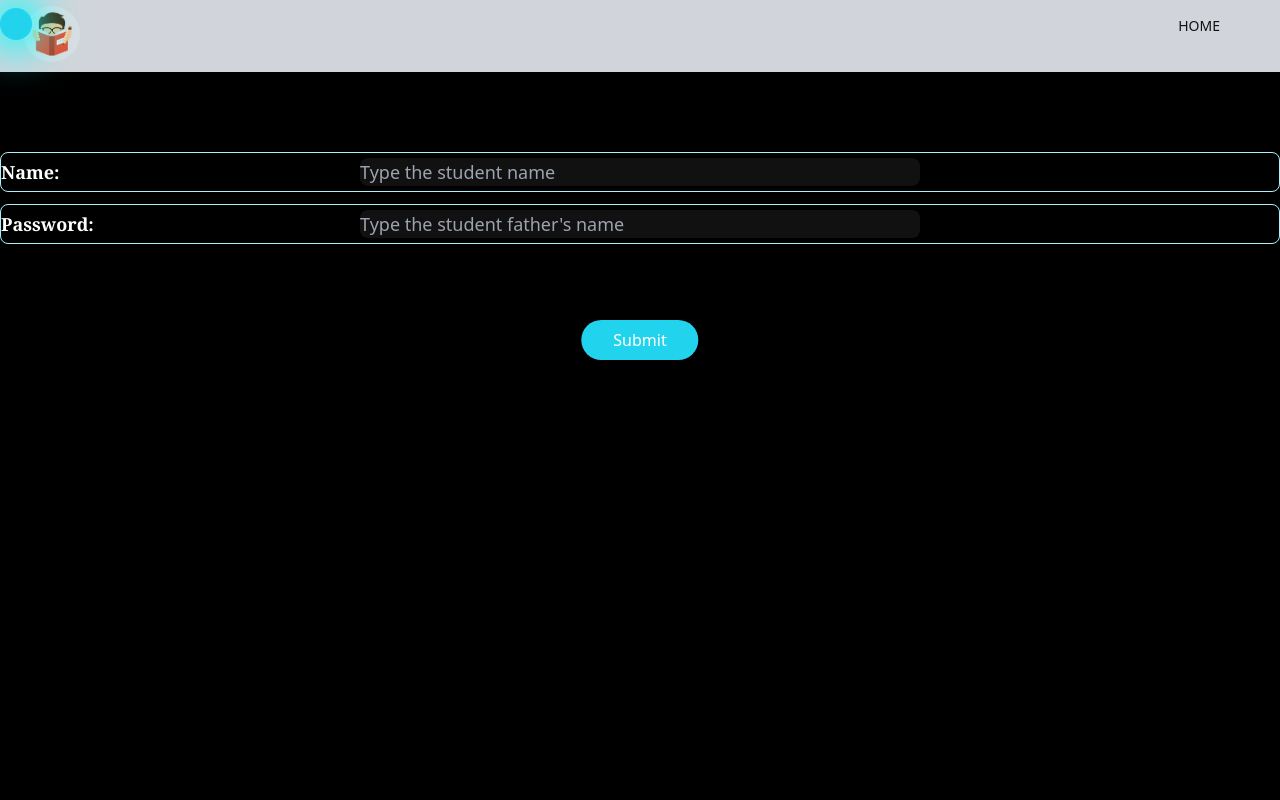
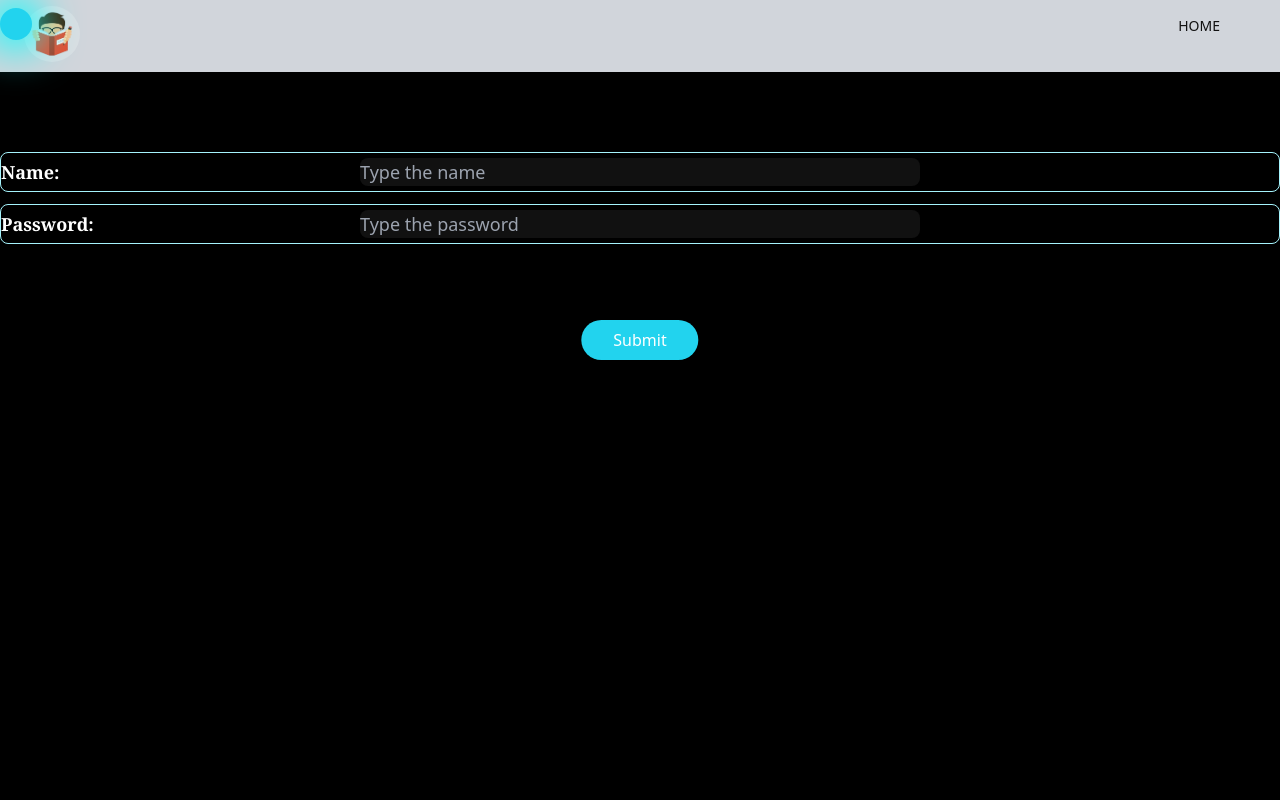
Before and after one commit to PRADHAN-PATSHALA/patshala_5, a Next.js app: page /login in a window 1280 px wide. Shown: the top 800 px of the page. Built offline with nearby package versions, Linux system fonts and the light colour scheme.

Commit message:
all done

```diff
--- a/app/login/page.js
+++ b/app/login/page.js
@@ -25,8 +25,8 @@ const login = () => {
   return (
     <>
       <form onSubmit={handler} className="min-h-screen w-full bg-black">
-      <label className="relative text-white border-cyan-200 border-solid border-[.5px] mb-3 rounded-lg h-10 w-full items-center top-[10vh] flex text-lg font-serif font-semibold">Name: <input type="name" placeholder="Type the student name" className="font-sans font-light text-md text-white w-[70vh] bg-[#111]  rounded-lg -translate-x-[50%] left-[50%] absolute" onChange={(e) => { setName(e.target.value) }} /></label>
-      <label className="relative text-white border-cyan-200 border-solid border-[.5px] mb-3 rounded-lg h-10 w-full items-center top-[10vh] flex text-lg font-serif font-semibold">Password: <input type="password" placeholder="Type the student father's name" className="font-sans font-light text-md text-white w-[70vh] bg-[#111]  rounded-lg -translate-x-[50%] left-[50%] absolute" onChange={(e) => { setPassword(e.target.value) }} /></label>
+      <label className="relative text-white border-cyan-200 border-solid border-[.5px] mb-3 rounded-lg h-10 w-full items-center top-[10vh] flex text-lg font-serif font-semibold">Name: <input type="name" placeholder="Type the name" className="font-sans font-light text-md text-white w-[70vh] bg-[#111]  rounded-lg -translate-x-[50%] left-[50%] absolute" onChange={(e) => { setName(e.target.value) }} /></label>
+      <label className="relative text-white border-cyan-200 border-solid border-[.5px] mb-3 rounded-lg h-10 w-full items-center top-[10vh] flex text-lg font-serif font-semibold">Password: <input type="password" placeholder="Type the password" className="font-sans font-light text-md text-white w-[70vh] bg-[#111]  rounded-lg -translate-x-[50%] left-[50%] absolute" onChange={(e) => { setPassword(e.target.value) }} /></label>
       <input className="px-8 py-2 bg-cyan-400 text-white -translate-x-[50%] left-[50%] absolute top-[40vh] rounded-full cursor-pointer" type="submit" />
       </form>
     </>
```
